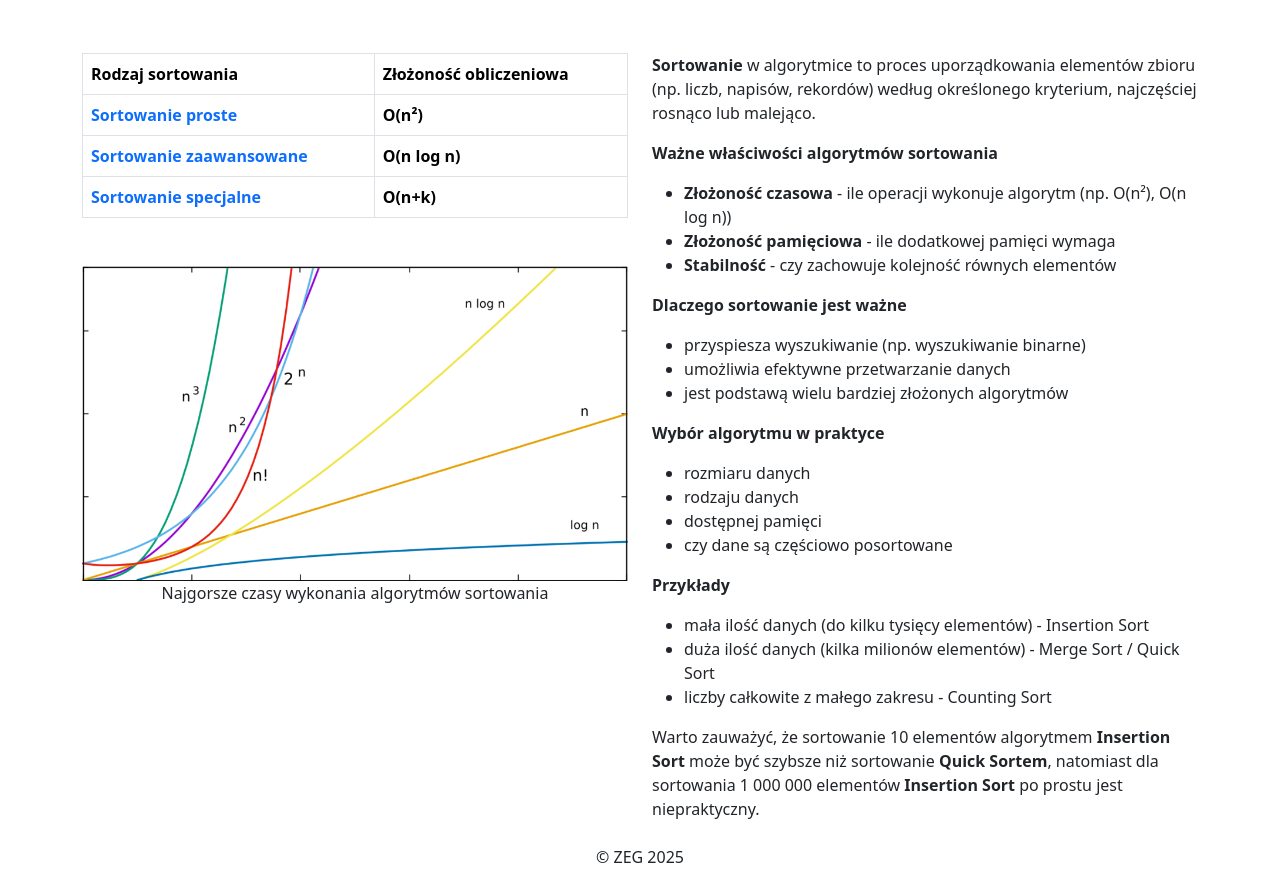
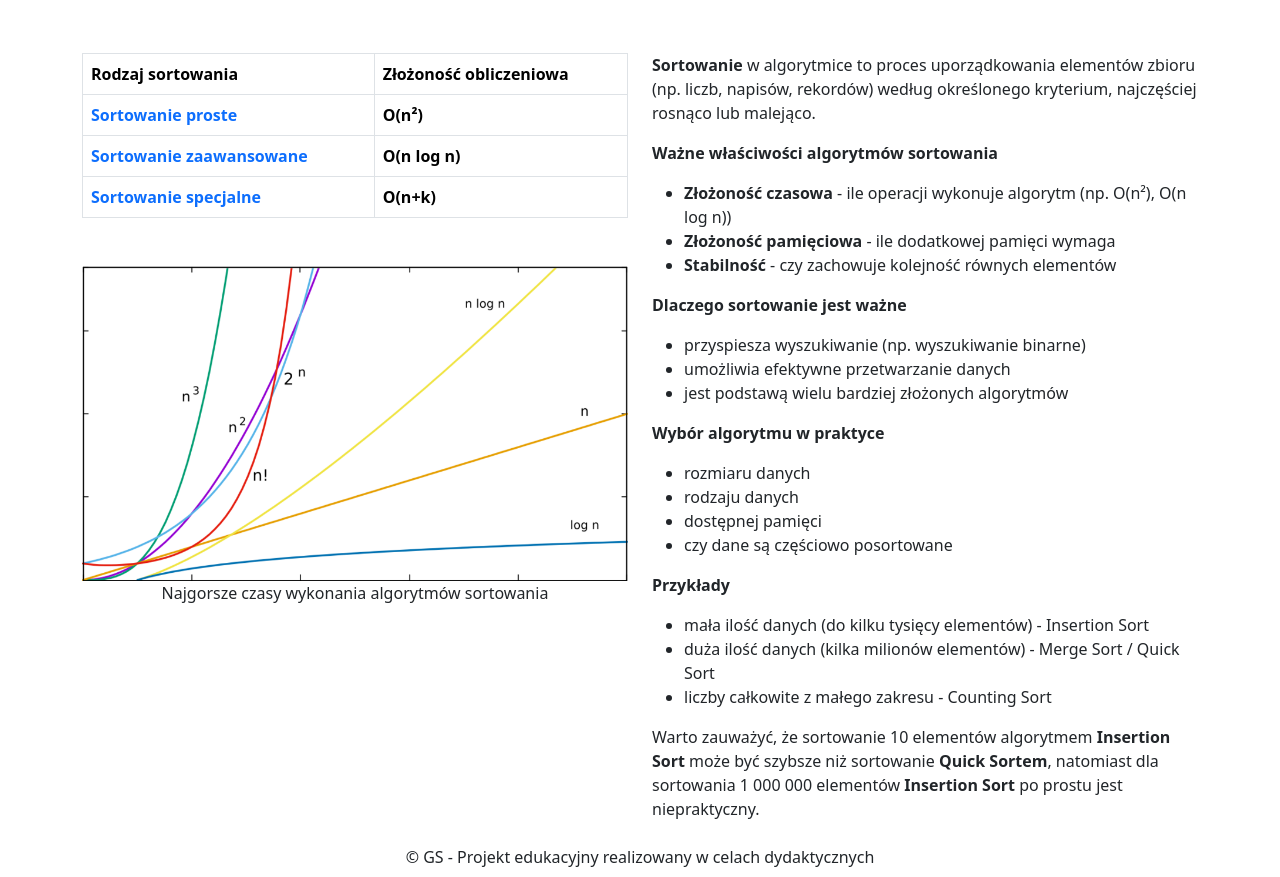
Before and after one commit to gszymkowiak/sortowania, a plain HTML site: page index.html in a window 1280 px wide. Shown: the part 67-944 px from the top of the page. Drawn offline with nearby package versions, Linux system fonts and the light colour scheme.

Commit message:
Update index.html

```diff
--- a/index.html
+++ b/index.html
@@ -214,7 +214,7 @@
     </main>
 
     <!-- Footer -->
-    <footer class="container-fluid p-2 text-center">&copy; ZEG 2025</footer>
+    <footer class="container-fluid p-2 text-center">&copy; GS - Projekt edukacyjny realizowany w celach dydaktycznych</footer>
     <!-- JS -->
     <script src="./app.js"></script>
   </body>
```
